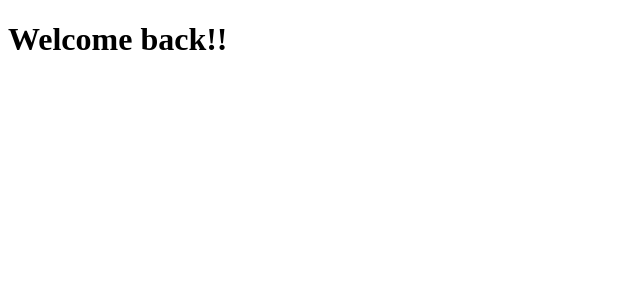
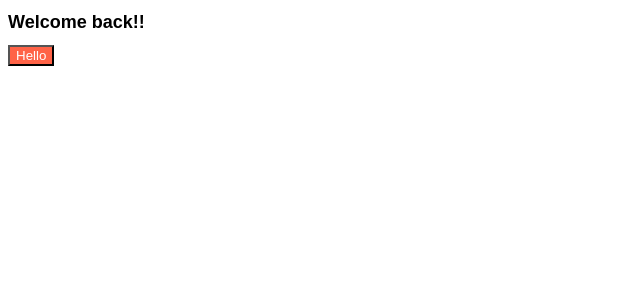
Before and after one commit to herbi1411/nomadcoders-React-Movie-App-2021-Updated, a React (Create React App) app in the folder react-project-for-beginners/: page / in a window 1280 px wide. Shown: the top 300 px of the page, without its empty margins (0-640 px from the left). Built offline with nearby package versions, Linux system fonts and the light colour scheme.

Commit message:
5.1 Tour of CRA(Create React App)

```diff
--- a/react-project-for-beginners/src/App.js
+++ b/react-project-for-beginners/src/App.js
@@ -1,8 +1,10 @@
-
+import Button from './Button'
+import styles from "./app.module.css"
 function App() {
   return (
     <div className="App">
-      <h1>Welcome back!!</h1>
+      <h1 className = {styles.title}>Welcome back!!</h1>
+      <Button text={"Hello"}/>
     </div>
   );
 }
--- /dev/null
+++ b/react-project-for-beginners/src/App.module.css
@@ -0,0 +1,4 @@
+.title{
+    font-family: Arial, Helvetica, sans-serif;
+    font-size: 18px;
+}
--- /dev/null
+++ b/react-project-for-beginners/src/Button.js
@@ -0,0 +1,15 @@
+import React from "react"
+import PropTypes from "prop-types"
+import styles from "./Button.module.css"
+const Button = ({text}) => {
+    return (
+    <button className = {styles.btn}>{text}</button>
+    )
+}
+
+Button.prototype = {
+    text: PropTypes.string.isRequired,
+}
+
+
+export default Button;
--- /dev/null
+++ b/react-project-for-beginners/src/Button.module.css
@@ -0,0 +1,4 @@
+.btn{
+    color:white;
+    background-color: tomato;
+}
```
Also changed, not shown: react-project-for-beginners/package.json (+2 -22 lines), 1 other file (tests, documents, lock files or other folders).
